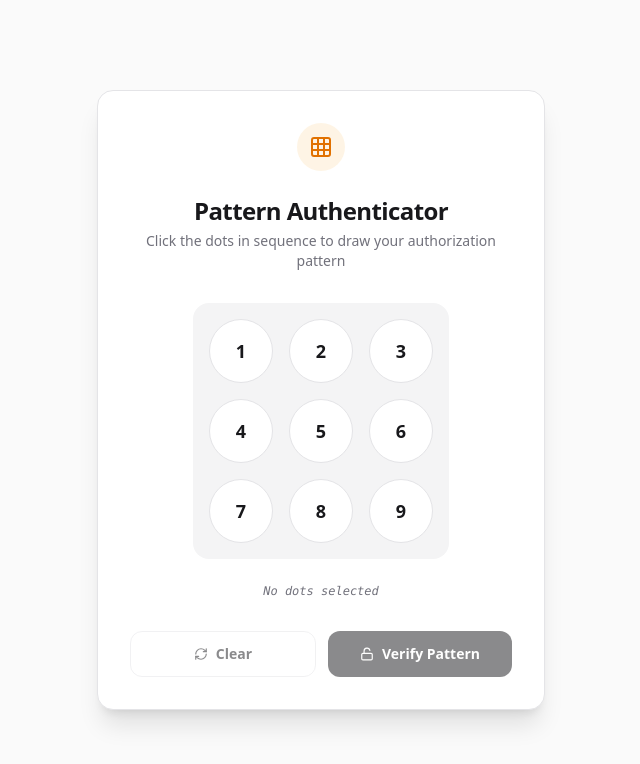
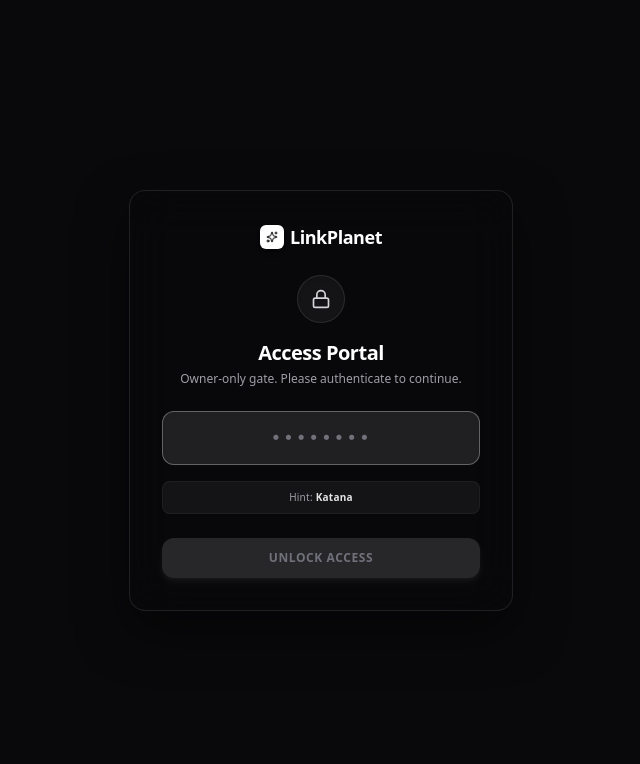
Before and after one commit to plut0n0tf0und/Designspace-LinkPlanet.app, a Next.js app in the folder app-src/: page / in a window 1280 px wide. Shown: the top 764 px of the page, without its empty margins (319-959 px from the left). Built offline with nearby package versions, Linux system fonts and the light colour scheme.

Commit message:
feat: embed full-screen Spline 3D background and glassmorphic login card with password hint

```diff
--- a/app-src/src/app/page.tsx
+++ b/app-src/src/app/page.tsx
@@ -1,68 +1,26 @@
 "use client";
 
-import { useState } from "react";
+import { useState, useEffect } from "react";
 import { useRouter } from "next/navigation";
-import { Lock, Unlock, KeyRound, Grid3x3, RefreshCw, ShieldAlert, Loader2 } from "lucide-react";
+import Script from "next/script";
+import { Lock, ShieldAlert, Loader2, Sparkles } from "lucide-react";
 
-type AuthStage = "pattern" | "password";
 
 export default function LoginPage() {
   const router = useRouter();
-  const [stage, setStage] = useState<AuthStage>("pattern");
-  const [pattern, setPattern] = useState<number[]>([]);
   const [password, setPassword] = useState("");
   const [isLoading, setIsLoading] = useState(false);
   const [error, setError] = useState("");
+  const [mounted, setMounted] = useState(false);
+  const [shake, setShake] = useState(false);
 
-  const handleDotClick = (num: number) => {
-    if (pattern.includes(num)) {
-      // Allow clicking again to undo back to this point or remove it
-      const index = pattern.indexOf(num);
-      setPattern(pattern.slice(0, index));
-    } else {
-      setPattern([...pattern, num]);
-    }
-  };
-
-  const handlePatternClear = () => {
-    setPattern([]);
-    setError("");
-  };
-
-  const handlePatternSubmit = async () => {
-    if (pattern.length < 2) {
-      setError("Pattern must contain at least 2 points.");
-      return;
-    }
-
-    setIsLoading(true);
-    setError("");
-
-    try {
-      const res = await fetch("/api/auth/pattern", {
-        method: "POST",
-        headers: { "Content-Type": "application/json" },
-        body: JSON.stringify({ pattern }),
-      });
-
-      const data = await res.json();
-
-      if (data.success) {
-        setStage("password");
-      } else {
-        setError(data.message || "Invalid pattern");
-        setPattern([]);
-      }
-    } catch {
-      setError("Failed to verify pattern. Try again.");
-    } finally {
-      setIsLoading(false);
-    }
-  };
+  useEffect(() => {
+    setMounted(true);
+  }, []);
 
   const handlePasswordSubmit = async (e: React.FormEvent) => {
     e.preventDefault();
-    if (!password) return;
+    if (!password || isLoading) return;
 
     setIsLoading(true);
     setError("");
@@ -79,156 +37,124 @@
       if (data.success) {
         router.push("/dashboard");
       } else {
-        setError(data.message || "Invalid password");
+        setError(data.message || "Access Denied. Invalid password.");
+        triggerShake();
       }
     } catch {
-      setError("Failed to verify password. Try again.");
+      setError("Verification failed. Please check connection.");
+      triggerShake();
     } finally {
       setIsLoading(false);
     }
   };
 
+  const triggerShake = () => {
+    setShake(true);
+    setTimeout(() => setShake(false), 500);
+  };
+
   return (
-    <main className="min-h-screen flex items-center justify-center p-4 bg-zinc-50 dark:bg-zinc-950 text-zinc-900 dark:text-zinc-50 transition-colors duration-200">
-      <div className="w-full max-w-md bg-white dark:bg-zinc-900 border border-zinc-200 dark:border-zinc-800 rounded-2xl shadow-xl p-8 flex flex-col items-center">
+    <main className="relative min-h-screen w-full flex items-center justify-center p-4 bg-zinc-950 overflow-hidden select-none">
+
+      {/* Dynamic Spline 3D Viewer Script */}
+      <Script
+        type="module"
+        src="https://unpkg.com/@splinetool/viewer@1.12.98/build/spline-viewer.js"
+        strategy="afterInteractive"
+      />
+
+      {/* 3D Spline Canvas Background */}
+      {mounted && (
+        <div className="absolute inset-0 w-full h-full z-0 pointer-events-auto select-none opacity-85">
+          <spline-viewer url="https://prod.spline.design/IFweu3cI4HJQU3Wj/scene.splinecode" className="w-full h-full"></spline-viewer>
+        </div>
+      )}
+
+      {/* Subtle overlay for contrast */}
+      <div className="absolute inset-0 bg-gradient-to-t from-zinc-950 via-transparent to-zinc-950/50 pointer-events-none z-5" />
+
+      {/* Premium Glassmorphic Login Card */}
+      <div
+        className={`w-full max-w-sm bg-zinc-950/40 backdrop-blur-xl border border-white/10 rounded-2xl shadow-[0_20px_50px_rgba(0,0,0,0.5)] p-8 flex flex-col items-center z-10 transition-all duration-300 ${
+          shake ? "animate-shake border-red-500/40 shadow-[0_0_25px_rgba(239,68,68,0.15)]" : ""
+        }`}
+      >
+        {/* App Branding */}
+        <div className="flex items-center gap-1.5 font-bold tracking-tight text-white text-lg mb-6">
+          <div className="w-6 h-6 rounded-md bg-white text-zinc-950 flex items-center justify-center shadow-md">
+            <Sparkles size={12} />
+          </div>
+          <span>LinkPlanet</span>
+        </div>
 
         {/* Header Icon */}
-        <div className="w-12 h-12 rounded-full bg-amber-500/10 dark:bg-amber-500/20 text-amber-600 dark:text-amber-400 flex items-center justify-center mb-6">
-          {stage === "pattern" ? <Grid3x3 size={24} /> : <KeyRound size={24} />}
+        <div className="w-12 h-12 rounded-full bg-white/5 border border-white/10 text-white flex items-center justify-center mb-4 shadow-inner">
+          <Lock size={20} className="text-zinc-300" />
         </div>
 
         {/* Title */}
-        <h1 className="text-2xl font-bold tracking-tight text-center mb-1">
-          {stage === "pattern" ? "Pattern Authenticator" : "Password Verification"}
+        <h1 className="text-xl font-bold tracking-tight text-white text-center mb-1">
+          Access Portal
         </h1>
-        <p className="text-sm text-zinc-500 dark:text-zinc-400 text-center mb-8">
-          {stage === "pattern"
-            ? "Click the dots in sequence to draw your authorization pattern"
-            : "Pattern verified. Enter your administrator password."
-          }
+        <p className="text-xs text-zinc-400 text-center mb-6">
+          Owner-only gate. Please authenticate to continue.
         </p>
 
         {/* Error Alert */}
         {error && (
-          <div className="w-full flex items-center gap-3 bg-red-50 dark:bg-red-950/30 border border-red-200 dark:border-red-900/50 rounded-xl p-3 text-sm text-red-600 dark:text-red-400 mb-6 animate-pulse">
-            <ShieldAlert size={18} className="flex-shrink-0" />
+          <div className="w-full flex items-start gap-2.5 bg-red-950/20 border border-red-500/20 rounded-xl p-3 text-xs text-red-400 mb-6">
+            <ShieldAlert size={14} className="flex-shrink-0 mt-0.5" />
             <span>{error}</span>
           </div>
         )}
 
-        {/* Stage 1: Pattern Drawer */}
-        {stage === "pattern" && (
-          <div className="w-full flex flex-col items-center">
-            {/* Grid display */}
-            <div className="grid grid-cols-3 gap-4 p-4 bg-zinc-100 dark:bg-zinc-800/50 rounded-2xl mb-6">
-              {[1, 2, 3, 4, 5, 6, 7, 8, 9].map((num) => {
-                const isSelected = pattern.includes(num);
-                const stepIndex = pattern.indexOf(num);
-                return (
-                  <button
-                    key={num}
-                    onClick={() => handleDotClick(num)}
-                    disabled={isLoading}
-                    className={`w-16 h-16 rounded-full font-bold text-lg flex flex-col items-center justify-center transition-all duration-150 relative border ${
-                      isSelected
-                        ? "bg-amber-500 text-white border-amber-600 shadow-md shadow-amber-500/20 scale-95"
-                        : "bg-white dark:bg-zinc-800 hover:bg-zinc-50 dark:hover:bg-zinc-700 border-zinc-200 dark:border-zinc-700"
-                    }`}
-                  >
-                    <span>{num}</span>
-                    {isSelected && (
-                      <span className="absolute bottom-1.5 text-[10px] opacity-75 font-semibold">
-                        #{stepIndex + 1}
-                      </span>
-                    )}
-                  </button>
-                );
-              })}
-            </div>
-
-            {/* Selected Sequence Indicator */}
-            <div className="text-xs text-zinc-500 dark:text-zinc-400 font-mono min-h-[1.5rem] mb-6">
-              {pattern.length > 0 ? (
-                <span>Drawn: {pattern.join(" ➔ ")}</span>
-              ) : (
-                <span className="italic">No dots selected</span>
-              )}
-            </div>
-
-            {/* Actions */}
-            <div className="w-full flex gap-3">
-              <button
-                onClick={handlePatternClear}
-                disabled={isLoading || pattern.length === 0}
-                className="flex-1 py-3 px-4 border border-zinc-200 dark:border-zinc-800 rounded-xl hover:bg-zinc-50 dark:hover:bg-zinc-800 text-sm font-semibold flex items-center justify-center gap-2 disabled:opacity-50 disabled:cursor-not-allowed"
-              >
-                <RefreshCw size={14} />
-                Clear
-              </button>
-              <button
-                onClick={handlePatternSubmit}
-                disabled={isLoading || pattern.length < 2}
-                className="flex-1 py-3 px-4 bg-zinc-900 dark:bg-zinc-50 hover:bg-zinc-800 dark:hover:bg-zinc-200 text-white dark:text-zinc-900 rounded-xl text-sm font-semibold flex items-center justify-center gap-2 disabled:opacity-50 disabled:cursor-not-allowed"
-              >
-                {isLoading ? (
-                  <Loader2 size={14} className="animate-spin" />
-                ) : (
-                  <Unlock size={14} />
-                )}
-                Verify Pattern
-              </button>
-            </div>
-          </div>
-        )}
-
-        {/* Stage 2: Password Input */}
-        {stage === "password" && (
-          <form onSubmit={handlePasswordSubmit} className="w-full flex flex-col">
-            <div className="mb-6">
-              <label className="block text-xs font-bold uppercase tracking-wider text-zinc-500 dark:text-zinc-400 mb-2">
-                Security Password
-              </label>
+        {/* Login Form */}
+        <form onSubmit={handlePasswordSubmit} className="w-full flex flex-col gap-4">
+          <div className="flex flex-col gap-1.5">
             <input
               type="password"
               value={password}
               onChange={(e) => setPassword(e.target.value)}
               disabled={isLoading}
-                placeholder="Enter password..."
-                className="w-full p-3 bg-zinc-100 dark:bg-zinc-800 border border-zinc-200 dark:border-zinc-700 rounded-xl outline-none focus:border-zinc-400 dark:focus:border-zinc-500 transition-all text-center tracking-widest text-lg font-mono"
+              placeholder="••••••••"
+              className="w-full p-3 bg-white/5 border border-white/10 rounded-xl text-white placeholder-zinc-500 text-center tracking-widest text-lg font-mono focus:border-white/30 focus:bg-white/10 outline-none transition-all shadow-inner"
               autoFocus
             />
           </div>
 
-            <div className="w-full flex gap-3">
-              <button
-                type="button"
-                onClick={() => {
-                  setStage("pattern");
-                  setPassword("");
-                  setError("");
-                }}
-                disabled={isLoading}
-                className="flex-1 py-3 px-4 border border-zinc-200 dark:border-zinc-800 rounded-xl hover:bg-zinc-50 dark:hover:bg-zinc-800 text-sm font-semibold flex items-center justify-center gap-2 disabled:opacity-50 disabled:cursor-not-allowed"
-              >
-                Back to Pattern
-              </button>
+          {/* Hint/Reminder Section */}
+          <div className="flex items-center justify-center p-2 rounded-lg bg-white/5 border border-white/5 text-[10px] text-zinc-400 font-medium tracking-wide">
+            <span>Hint: <span className="font-semibold text-zinc-200">Katana</span></span>
+          </div>
+
           <button
             type="submit"
             disabled={isLoading || !password}
-                className="flex-1 py-3 px-4 bg-zinc-900 dark:bg-zinc-50 hover:bg-zinc-800 dark:hover:bg-zinc-200 text-white dark:text-zinc-900 rounded-xl text-sm font-semibold flex items-center justify-center gap-2 disabled:opacity-50 disabled:cursor-not-allowed"
+            className="w-full mt-2 py-3 px-4 bg-white hover:bg-zinc-100 disabled:bg-zinc-800 disabled:text-zinc-500 text-zinc-950 rounded-xl text-xs font-bold uppercase tracking-wider flex items-center justify-center gap-2 transition-all cursor-pointer shadow-md shadow-white/5"
           >
             {isLoading ? (
-                  <Loader2 size={14} className="animate-spin" />
+              <>
+                <Loader2 size={12} className="animate-spin" />
+                Verifying...
+              </>
             ) : (
-                  <Lock size={14} />
+              "Unlock Access"
             )}
-                Login
           </button>
+        </form>
       </div>
-          </form>
-        )}
 
-      </div>
+      {/* Inline styles for custom shake keyframe animation */}
+      <style jsx global>{`
+        @keyframes shake {
+          0%, 100% { transform: translateX(0); }
+          20%, 60% { transform: translateX(-6px); }
+          40%, 80% { transform: translateX(6px); }
+        }
+        .animate-shake {
+          animation: shake 0.4s ease-in-out;
+        }
+      `}</style>
     </main>
   );
 }
```
Also changed, not shown: app-src/src/global.d.ts (added, +17 -0 lines). Lines whose indentation alone changed are shown as unchanged.
